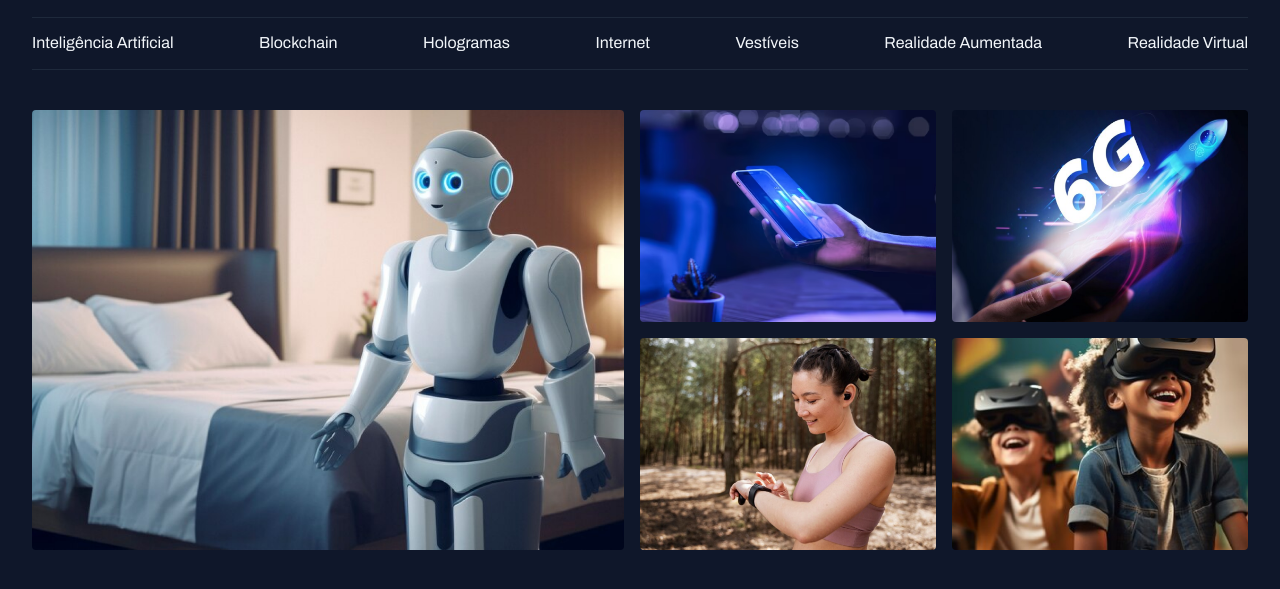
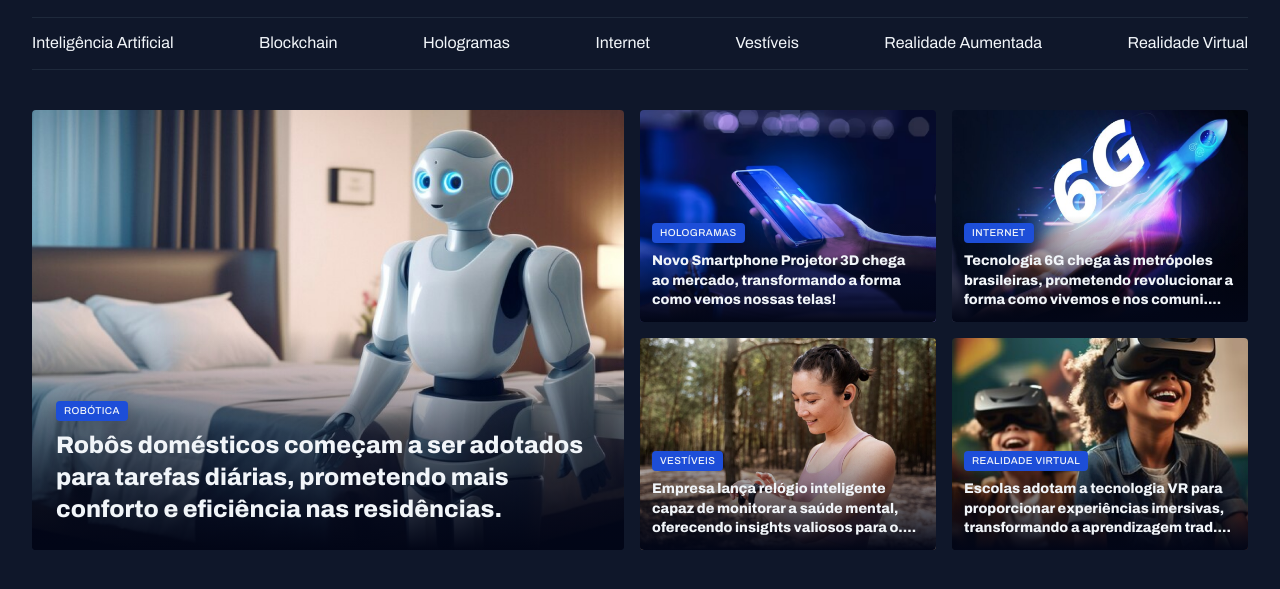
Before and after one commit to bruno-ebb/Projeto-News_Portal, a plain HTML site: page index.html in a window 1280 px wide. Shown: the part 45-634 px from the top of the page. Drawn offline with Linux system fonts and the light colour scheme.

Commit message:
Finished "fatured" section

```diff
--- a/index.html
+++ b/index.html
@@ -45,25 +45,58 @@
     <main class="grid container">
       <section id="featured" class="grid grid-flow-col gap-16">
 
-        <div>
+        <figure class="card">
           <img src="assets/images/Image 01.png" alt="">
+          <figcaption>
+            <span class="content-tag">robótica</span>
+            <h2 class="text-2xl">
+              Robôs domésticos começam a ser adotados para tarefas diárias, prometendo mais conforto e eficiência nas residências.
+            </h2>
+          </figcaption>
+        </figure>
+
+        <div class="grid grid-cols-2 gap-16">
+          <figure class="card">
+            <img src="assets/images/Image 02.png" alt="">
+            <figcaption>
+              <span class="content-tag">hologramas</span>
+              <h2 class="text-lg">
+                Novo Smartphone Projetor 3D chega ao mercado, transformando a forma como vemos nossas telas!
+              </h2>
+            </figcaption>
+          </figure>
+
+          <figure class="card">
+            <img src="assets/images/Image 03.png" alt="">
+            <figcaption>
+              <span class="content-tag">internet</span>
+              <h2 class="text-lg">
+                Tecnologia 6G chega às metrópoles brasileiras, prometendo revolucionar a forma como vivemos e nos comuni....
+              </h2>
+            </figcaption>
+          </figure>
+
+          <figure class="card">
+            <img src="assets/images/Image 04.png" alt="">
+            <figcaption>
+              <span class="content-tag">vestíveis</span>
+              <h2 class="text-lg">
+                Empresa lança relógio inteligente capaz de monitorar a saúde mental, oferecendo insights valiosos para o....
+              </h2>
+            </figcaption>
+          </figure>
+
+          <figure class="card">
+            <img src="assets/images/Image 05.png" alt="">
+            <figcaption>
+              <span class="content-tag">realidade virtual</span>
+              <h2 class="text-lg">
+                Escolas adotam a tecnologia VR para proporcionar experiências imersivas, transformando a aprendizagem trad....
+              </h2>
+            </figcaption>
+          </figure>
         </div>
 
-        <div class="grid grid-cols-2 gap-16">
-          <div>
-            <img src="assets/images/Image 02.png" alt="">
-          </div>
-          <div>
-            <img src="assets/images/Image 03.png" alt="">
-          </div>
-          <div>
-            <img src="assets/images/Image 04.png" alt="">
-          </div>
-          <div>
-            <img src="assets/images/Image 05.png" alt="">
-          </div>
-
-        </div>
       </section>
     </main>
   </body>
--- a/styles/global.css
+++ b/styles/global.css
@@ -11,8 +11,8 @@
   /* FONTS */
   --font-family: 'Archivo', sans-serif;
   --h1: 800 24px/135% var(--font-family);
-  --h1: 800 16/140% var(--font-family);
-  --h1: 800 14px/140% var(--font-family);
+  --h2: 800 16/140% var(--font-family);
+  --h3: 800 14px/140% var(--font-family);
   --text-span: 600 14px/145% var(--font-family);
   --text: 400 16px/140% var(--font-family);
   --text-sm: 400 14px/160% var(--font-family);
@@ -60,3 +60,17 @@ img {
 main {
   margin-top: 40px;
 }
+
+.content-tag {
+  /* habilita conportamento inline e block ao elemento */
+  display: inline-block;
+  padding: 4px 8px;
+  background-color: var(--brand-color-dark);
+  border-radius: 4px;
+  box-shadow: 0px 4px 16px rgba(2, 6, 23, 0.25);
+
+  font: 500 10px/1.2 var(--font-family);
+  text-transform: uppercase;
+  letter-spacing: 0.04em;
+  color: var(--text-color-primary);
+}
--- a/styles/sections.css
+++ b/styles/sections.css
@@ -2,6 +2,39 @@
   img {
     height: 100%;
     object-fit: cover;
-    border-radius: 4px;
   }
 }
+
+.card {
+  border-radius: 4px;
+  position: relative;
+  overflow: hidden;
+
+  &::before {
+    content: "";
+    position: absolute;
+    inset: 0;
+    top: 50%;
+    background: linear-gradient(
+      180deg,
+      transparent 0%,
+      #020617 100%
+    );
+  }
+
+  figcaption {
+    position: absolute;
+    bottom: 0;
+
+    padding: 24px;
+
+    /* verifica se tem alguma tag text-lg dentro do figcaption */
+    &:has(.text-lg) {
+      padding: 12px;
+    }
+
+    h2 {
+      margin-top: 8px;
+    }
+  }
+}
--- a/styles/utility.css
+++ b/styles/utility.css
@@ -15,3 +15,19 @@
 .gap-16 {
   gap: 16px;
 }
+
+.text-2xl {
+  font: var(--h1);
+}
+
+.text-xl {
+  font: var(--h2);
+}
+
+.text-lg {
+  font: var(--h3);
+}
+
+.text-sm {
+  font: var(--text-sm);
+}
```
